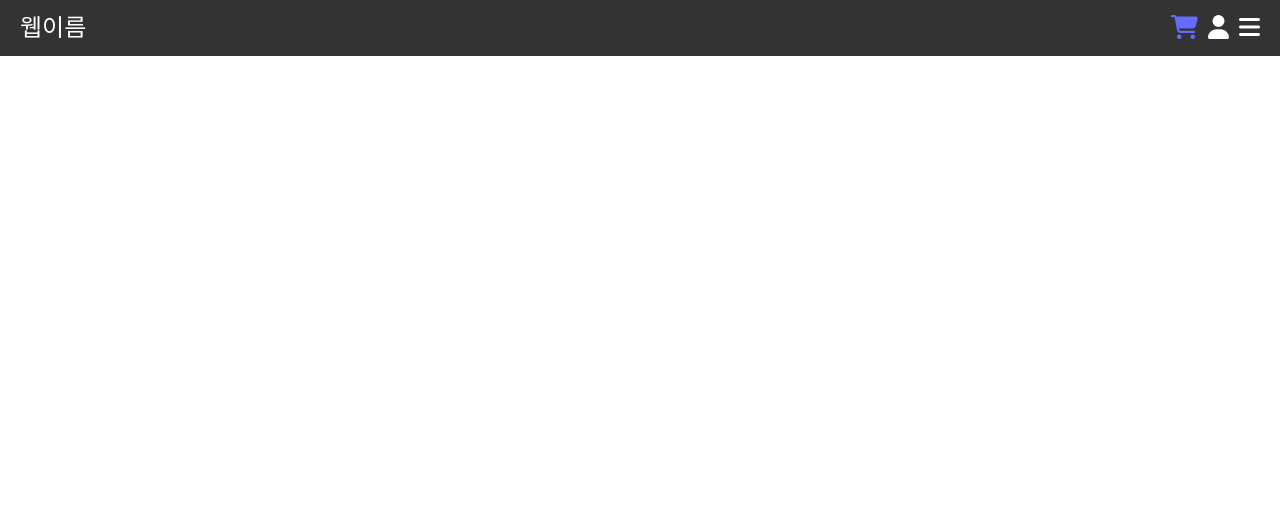
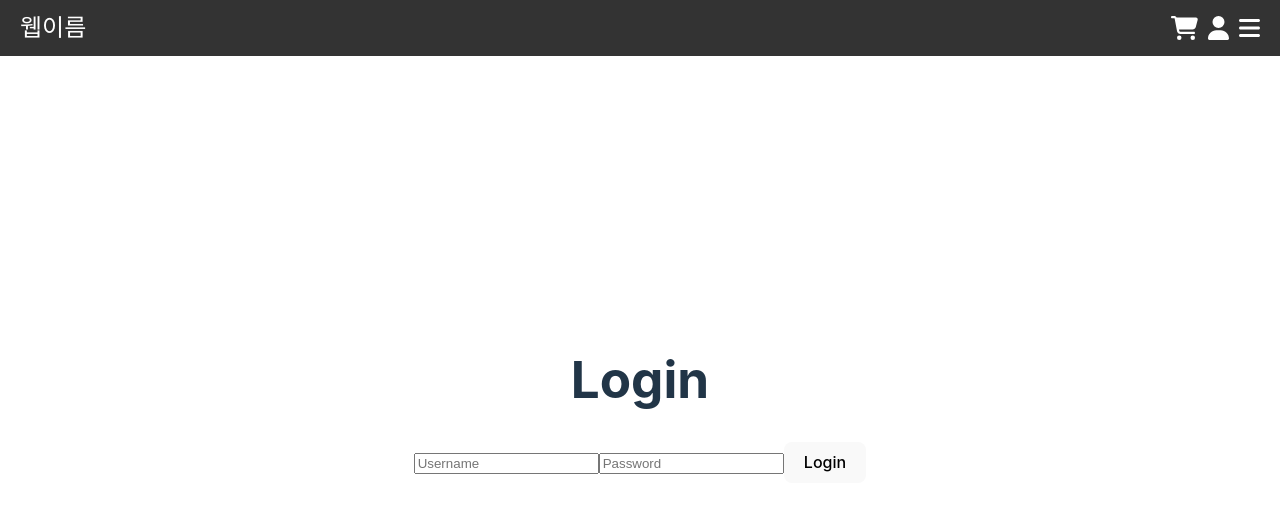
Before and after one commit to alsrb595/madcamp_week3_front, a React (Vite) app: page /login in a window 1280 px wide. Shown: the top 512 px of the page. Built offline with nearby package versions, Linux system fonts and the light colour scheme.

Commit message:
login, logout, profile

```diff
--- a/src/App.tsx
+++ b/src/App.tsx
@@ -2,7 +2,7 @@
 //import reactLogo from './assets/react.svg'
 //import viteLogo from '/vite.svg'
 import './App.css'
-import { BrowserRouter as Router, Route, Routes, Link } from 'react-router-dom'
+import {  Route, Routes } from 'react-router-dom'
 import HomePage from './pages/HomePage';
 import CartPage from './pages/CartPage';
 import ProfilePage from './pages/ProfilePage';
@@ -10,21 +10,25 @@ import PurchasePage from './pages/PurchasePage';
 import SalesPage from './pages/SalesPage';
 import NavBar from './components/NavBar';
 import './App.css';
+import LoginPage from './pages/LoginPage';
+import LogoutPage from './pages/LogoutPage';
 
-function App() {
+const App:  React.FC = () =>{
     return (
-      <Router>
+    <div>
       <NavBar />
       <Routes>
-        <Route path="/" element={<HomePage />} />
-        <Route path="/profile" element={<ProfilePage />} />
-        <Route path="/cart" element={<CartPage />} />
-        <Route path="/sales" element={<SalesPage />} />
-        <Route path="/purchases" element={<PurchasePage />} />
+          <Route path="/" element={<HomePage />} />
+          <Route path="/profile" element={<ProfilePage />} />
+          <Route path="/cart" element={<CartPage />} />
+          <Route path="/sales" element={<SalesPage />} />
+          <Route path="/purchases" element={<PurchasePage />} />
+          <Route path="/login" element={<LoginPage/>}/>
+          <Route path="/logout" element={<LogoutPage/>}/>
       </Routes>
-    </Router>
+    </div>
     );
 
-}
+};
 
-export default App
+export default App;
--- a/src/components/NavBar.tsx
+++ b/src/components/NavBar.tsx
@@ -1,16 +1,27 @@
 // src/components/NavBar.tsx
 import { useState } from 'react';
-import { Link } from 'react-router-dom';
+import { Link , useNavigate} from 'react-router-dom';
 import { FontAwesomeIcon } from '@fortawesome/react-fontawesome';
 import { faShoppingCart, faUser, faBars } from '@fortawesome/free-solid-svg-icons';
 import Sidebar from './Sidebar';
 import './NavBar.css'; // NavBar 스타일링 파일
+//import {useAuth} from '../contexts/AuthContext'
 
 const NavBar: React.FC = () => {
   const [isSidebarOpen, setIsSidebarOpen] = useState<boolean>(false);
+  const navigate=useNavigate();
+  //const {isLoggedIn}=useAuth();
 
   const toggleSidebar = () => {
     setIsSidebarOpen(!isSidebarOpen);
+  };
+
+  const handleCartClick= ()=>{
+    navigate('/cart');
+  };
+
+  const handleProfileClick=()=>{
+    navigate('/profile');
   };
 
   return (
@@ -19,10 +30,8 @@ const NavBar: React.FC = () => {
         <Link to="/">웹이름</Link>
       </div>
       <div className="navbar-icons">
-        <Link to= "/cart">
-          <FontAwesomeIcon icon={faShoppingCart} />
-        </Link>
-        <FontAwesomeIcon icon={faUser} />
+        <FontAwesomeIcon icon={faShoppingCart} onClick={handleCartClick} />
+        <FontAwesomeIcon icon={faUser} onClick={handleProfileClick} />
         <FontAwesomeIcon icon={faBars} onClick={toggleSidebar} />
       </div>
       <Sidebar isOpen={isSidebarOpen} toggleSidebar={toggleSidebar} />
--- a/src/components/Sidebar.tsx
+++ b/src/components/Sidebar.tsx
@@ -1,7 +1,8 @@
 // src/components/Sidebar.tsx
 //import React from 'react';
-import { Link } from 'react-router-dom';
+import { Link, useNavigate } from 'react-router-dom';
 import './Sidebar.css'; // Sidebar 스타일링 파일
+import {useAuth} from '../contexts/AuthContext';
 
 interface SidebarProps{
     isOpen: boolean;
@@ -9,12 +10,25 @@ interface SidebarProps{
 }
 
 const Sidebar: React.FC<SidebarProps> = ({ isOpen, toggleSidebar }) => {
+  const {isLoggedIn}= useAuth();
+  const navigate =useNavigate();
+
+  const handleLoginLogout = () =>{
+    if(isLoggedIn){
+      navigate('/logout');
+    }
+    else{
+      navigate('/login');
+    }
+    toggleSidebar();
+  }
+
   return (
     <aside className={`sidebar ${isOpen ? 'open' : ''}`}>
       <div className="sidebar-header">
         <button onClick={toggleSidebar}>Close</button>
         <Link to="/profile">Profile</Link>
-        <button>Login / Logout</button>
+        <button onClick={handleLoginLogout}>{isLoggedIn ? 'Logout' : 'Login'}</button>
       </div>
       <nav className="sidebar-nav">
         <h3>My Page</h3>
--- /dev/null
+++ b/src/contexts/AuthContext.tsx
@@ -0,0 +1,35 @@
+// src/contexts/AuthContext.tsx
+import React, { createContext, useState, useContext, ReactNode } from 'react';
+
+interface AuthContextType {
+  isLoggedIn: boolean;
+  login: () => void;
+  logout: () => void;
+}
+
+const AuthContext = createContext<AuthContextType | undefined>(undefined);
+
+export const useAuth = () => {
+  const context = useContext(AuthContext);
+  if (!context) {
+    throw new Error('useAuth must be used within an AuthProvider');
+  }
+  return context;
+};
+
+export const AuthProvider: React.FC<{ children: ReactNode }> = ({ children }) => {
+  const [isLoggedIn, setIsLoggedIn] = useState<boolean>(false);
+
+  const login = () => {
+    //add login logic
+    setIsLoggedIn(true);}
+  const logout = () => {
+    //add logout logic
+    setIsLoggedIn(false);}
+
+  return (
+    <AuthContext.Provider value={{ isLoggedIn, login, logout }}>
+      {children}
+    </AuthContext.Provider>
+  );
+};
--- a/src/main.tsx
+++ b/src/main.tsx
@@ -1,10 +1,16 @@
 import React from 'react'
 import ReactDOM from 'react-dom/client'
+import {BrowserRouter as Router} from 'react-router-dom'
+import { AuthProvider } from './contexts/AuthContext.tsx'
 import App from './App.tsx'
 import './index.css'
 
 ReactDOM.createRoot(document.getElementById('root')!).render(
   <React.StrictMode>
-    <App />
+    <Router>
+      <AuthProvider>
+        <App/>
+      </AuthProvider>
+    </Router>
   </React.StrictMode>,
 )
--- /dev/null
+++ b/src/pages/LoginPage.tsx
@@ -0,0 +1,41 @@
+// src/components/LoginPage.tsx
+import React, { useState } from 'react';
+import { useNavigate } from 'react-router-dom';
+import { useAuth } from '../contexts/AuthContext';
+
+const LoginPage: React.FC = () => {
+  const navigate = useNavigate();
+  const { login } = useAuth();
+  const [username, setUsername] = useState<string>('');
+  const [password, setPassword] = useState<string>('');
+
+  const handleLogin = (e: React.FormEvent) => {
+    e.preventDefault();
+    // 여기에 로그인 로직을 추가
+    login();
+    navigate('/');
+  };
+
+  return (
+    <div>
+      <h1>Login</h1>
+      <form onSubmit={handleLogin}>
+        <input
+          type="text"
+          value={username}
+          onChange={(e) => setUsername(e.target.value)}
+          placeholder="Username"
+        />
+        <input
+          type="password"
+          value={password}
+          onChange={(e) => setPassword(e.target.value)}
+          placeholder="Password"
+        />
+        <button type="submit">Login</button>
+      </form>
+    </div>
+  );
+};
+
+export default LoginPage;
--- /dev/null
+++ b/src/pages/LogoutPage.tsx
@@ -0,0 +1,24 @@
+// src/components/LogoutPage.tsx
+import React from 'react';
+import { useAuth } from '../contexts/AuthContext';
+import { useNavigate } from 'react-router-dom';
+
+const LogoutPage: React.FC = () => {
+  const { logout } = useAuth();
+  const navigate = useNavigate();
+
+  const handleLogout = () => {
+    logout();
+    navigate('/'); // 로그아웃 후 홈 페이지로 이동
+  };
+
+  return (
+    <div>
+      <h2>로그아웃 페이지</h2>
+      <p>정말 로그아웃 하시겠습니까?</p>
+      <button onClick={handleLogout}>로그아웃</button>
+    </div>
+  );
+};
+
+export default LogoutPage;
--- a/src/pages/ProfilePage.tsx
+++ b/src/pages/ProfilePage.tsx
@@ -1,9 +1,45 @@
+import { useNavigate } from "react-router-dom";
+import { useAuth } from "../contexts/AuthContext";
+
 function ProfilePage() {
+  const {isLoggedIn} = useAuth();
+  const navigate =useNavigate();
+
+  const handleLogout = () =>{
+    if(isLoggedIn){
+      navigate('/logout');
+    }
+    else{
+      navigate('/profile');
+    }
+  }
+
+  const handleLogin = ()=>{
+    if (isLoggedIn){
+      navigate('/profile');
+    }
+    else{
+      navigate('/login');
+    }
+  }
+
+  if(isLoggedIn){
     return (
       <div>
         <h1>Profile Page</h1>
+        <button onClick={handleLogout}>Logout</button>
       </div>
     );
   }
+  else{
+    return(
+      <div>
+        <h1>로그인 해주세요</h1>
+        <h2>프로필 보기는 로그인 후 가능합니다.</h2>
+        <button onClick={handleLogin}>Login</button>
+      </div>
+    )
+  }
+}
 
   export default ProfilePage;
```
